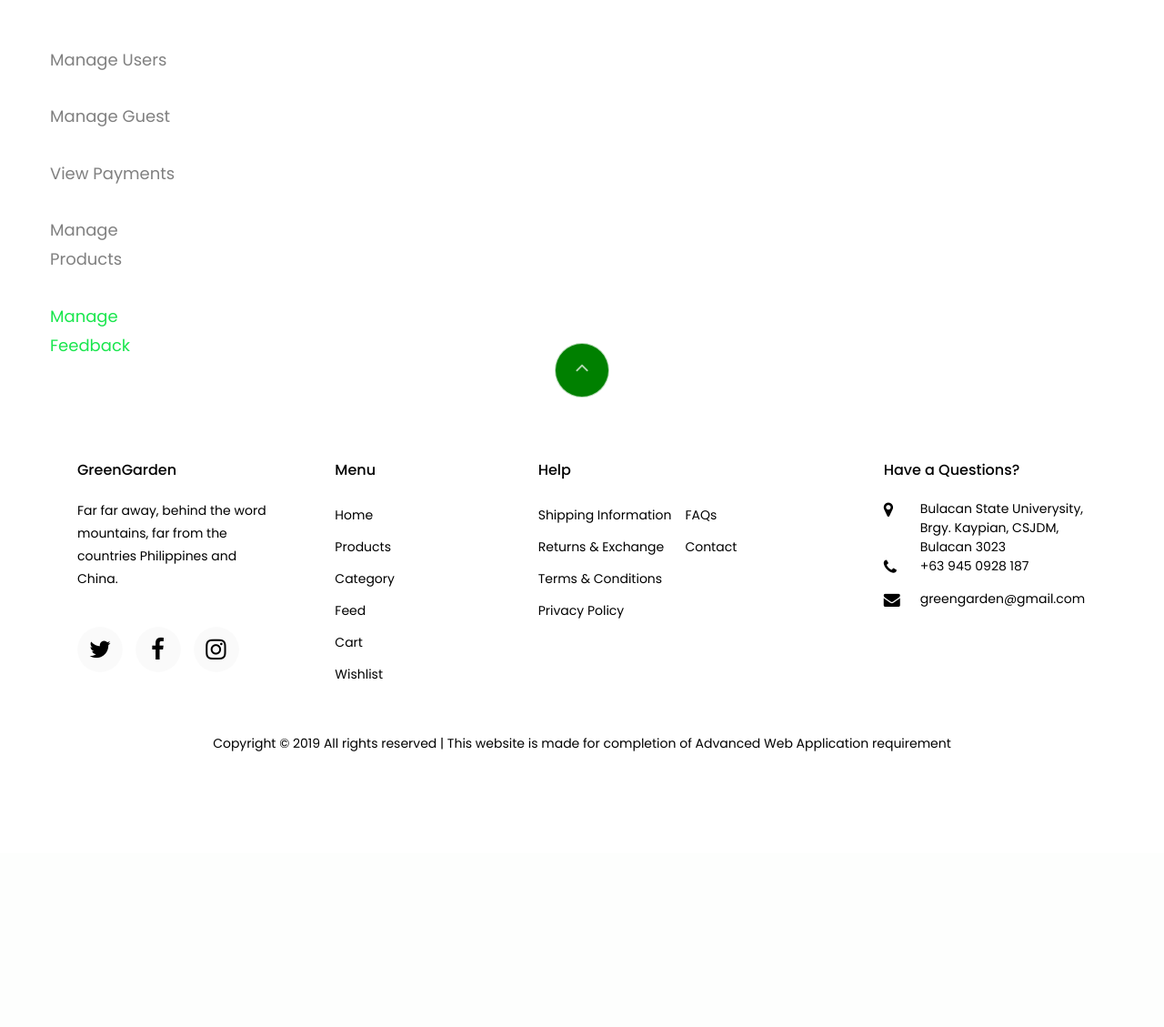
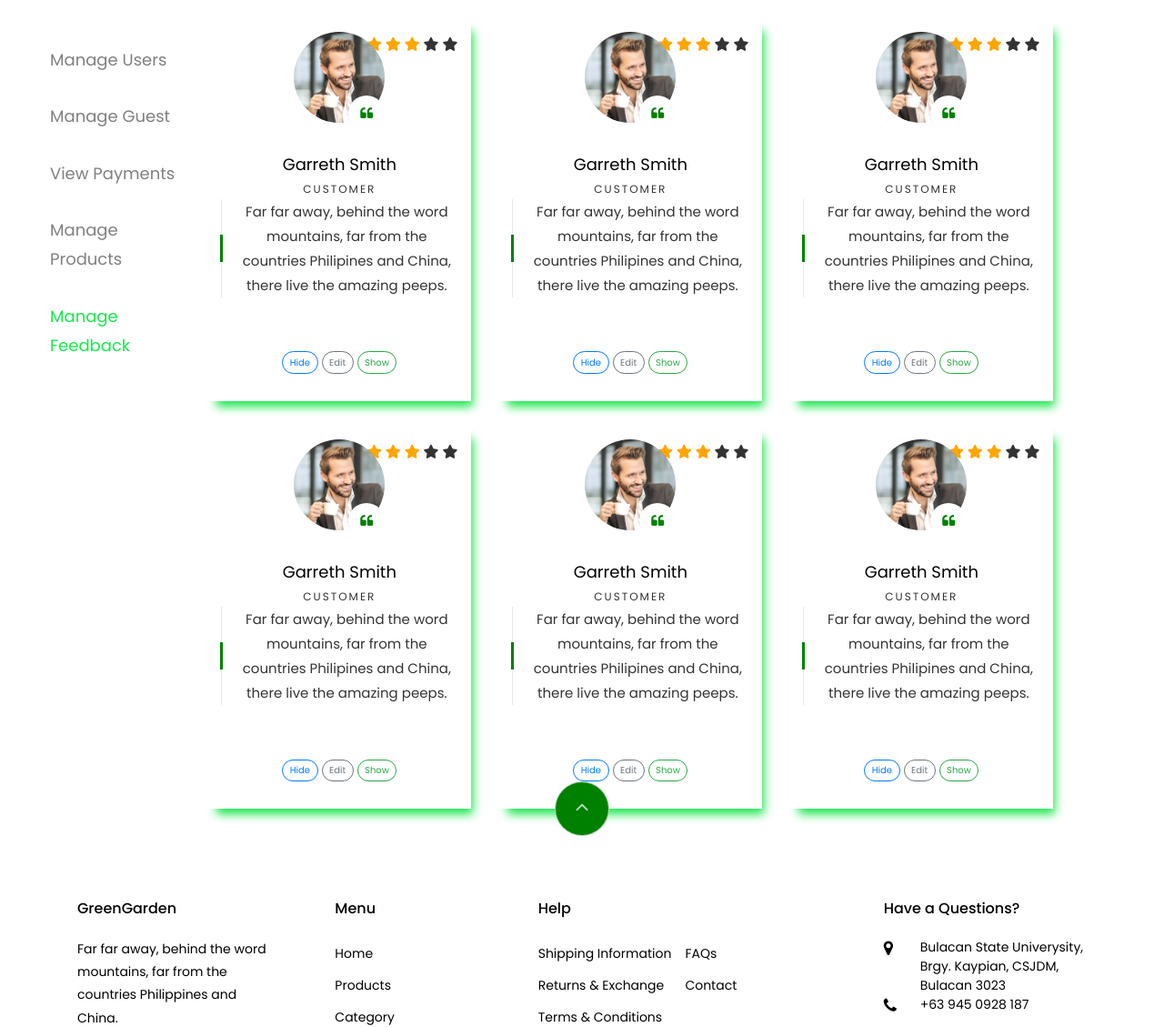
Before and after one commit to allanadan05/greengardenph, a PHP site: page /managefeedback.php in a window 1280 px wide. Shown: the part 94-1223 px from the top of the page at 91% size. Before the commit the page ends 920 px from the top, so only its background shows below. Run offline with PHP 8.4, Linux system fonts and the light colour scheme; some libraries are stand-ins or nearby versions; some web fonts are replaced.

Commit message:
users/admin

```diff
--- a/managefeedback.php
+++ b/managefeedback.php
@@ -88,7 +88,7 @@
     <!-- END nav -->
 
     <!-- CONTENT -->
-  <div class="container-fluid">
+ <div class="container-fluid">
     <div class="row">
         <!-- row -->
         <!-- SIDEBAR -->
@@ -106,6 +106,203 @@
         <!-- /SIDEBAR -->
 
         <!-- PANEL -->
+        <!-- 1st column -->
+        <div class="col-sm-3">
+            <!-- FIRST -->
+            <div class="item">
+                <div class="testimony-wrap p-4 pb-5">
+                    <div class="rating">
+                        <span class="fa fa-star checked"></span>
+                        <span class="fa fa-star checked"></span>
+                        <span class="fa fa-star checked"></span>
+                        <span class="fa fa-star"></span>
+                        <span class="fa fa-star"></span>
+                    </div>
+                    <div class="user-img mb-5" style="background-image: url(images/person_1.jpg)">
+                        <span class="quote d-flex align-items-center justify-content-center">
+                            <i class="icon-quote-left"></i>
+                        </span>
+                    </div>
+                    <div class="text text-center">
+                        <p class="name">Garreth Smith</p>
+                        <span class="position">Customer</span>
+                        <p class="mb-5 pl-4 line">
+                            Far far away, behind the word mountains, far from the countries Philipines and China, there
+                            live the amazing peeps.
+                        </p>
+                        <br />
+                        <button type="button" class="btn btn-outline-primary">Hide</button>
+                        <button type="button" class="btn btn-outline-secondary">Edit</button>
+                        <button type="button" class="btn btn-outline-success">Show</button>
+                    </div>
+                </div>
+            </div>
+            <!-- /FIRST -->
+            <br />
+            <!-- SECOND -->
+            <div class="item">
+                <div class="testimony-wrap p-4 pb-5">
+                    <div class="rating">
+                        <span class="fa fa-star checked"></span>
+                        <span class="fa fa-star checked"></span>
+                        <span class="fa fa-star checked"></span>
+                        <span class="fa fa-star"></span>
+                        <span class="fa fa-star"></span>
+                    </div>
+                    <div class="user-img mb-5" style="background-image: url(images/person_1.jpg)">
+                        <span class="quote d-flex align-items-center justify-content-center">
+                            <i class="icon-quote-left"></i>
+                        </span>
+                    </div>
+                    <div class="text text-center">
+                        <p class="name">Garreth Smith</p>
+                        <span class="position">Customer</span>
+                        <p class="mb-5 pl-4 line">
+                            Far far away, behind the word mountains, far from the countries Philipines and China, there
+                            live the amazing peeps.
+                        </p>
+                        <br />
+                        <button type="button" class="btn btn-outline-primary">Hide</button>
+                        <button type="button" class="btn btn-outline-secondary">Edit</button>
+                        <button type="button" class="btn btn-outline-success">Show</button>
+                    </div>
+                </div>
+            </div>
+            <!-- /SECOND-->
+        </div>
+        <!-- /1st column -->
+
+        <!-- 2nd column -->
+        <div class="col-sm-3">
+            <!-- FIRST -->
+            <div class="item">
+                <div class="testimony-wrap p-4 pb-5">
+                    <div class="rating">
+                        <span class="fa fa-star checked"></span>
+                        <span class="fa fa-star checked"></span>
+                        <span class="fa fa-star checked"></span>
+                        <span class="fa fa-star"></span>
+                        <span class="fa fa-star"></span>
+                    </div>
+                    <div class="user-img mb-5" style="background-image: url(images/person_1.jpg)">
+                        <span class="quote d-flex align-items-center justify-content-center">
+                            <i class="icon-quote-left"></i>
+                        </span>
+                    </div>
+                    <div class="text text-center">
+                        <p class="name">Garreth Smith</p>
+                        <span class="position">Customer</span>
+                        <p class="mb-5 pl-4 line">
+                            Far far away, behind the word mountains, far from the countries Philipines and China, there
+                            live the amazing peeps.
+                        </p>
+                        <br />
+                        <button type="button" class="btn btn-outline-primary">Hide</button>
+                        <button type="button" class="btn btn-outline-secondary">Edit</button>
+                        <button type="button" class="btn btn-outline-success">Show</button>
+                    </div>
+                </div>
+            </div>
+            <!-- /FIRST -->
+            <br />
+            <!-- SECOND -->
+            <div class="item">
+                <div class="testimony-wrap p-4 pb-5">
+                    <div class="rating">
+                        <span class="fa fa-star checked"></span>
+                        <span class="fa fa-star checked"></span>
+                        <span class="fa fa-star checked"></span>
+                        <span class="fa fa-star"></span>
+                        <span class="fa fa-star"></span>
+                    </div>
+                    <div class="user-img mb-5" style="background-image: url(images/person_1.jpg)">
+                        <span class="quote d-flex align-items-center justify-content-center">
+                            <i class="icon-quote-left"></i>
+                        </span>
+                    </div>
+                    <div class="text text-center">
+                        <p class="name">Garreth Smith</p>
+                        <span class="position">Customer</span>
+                        <p class="mb-5 pl-4 line">
+                            Far far away, behind the word mountains, far from the countries Philipines and China, there
+                            live the amazing peeps.
+                        </p>
+                        <br />
+                        <button type="button" class="btn btn-outline-primary">Hide</button>
+                        <button type="button" class="btn btn-outline-secondary">Edit</button>
+                        <button type="button" class="btn btn-outline-success">Show</button>
+                    </div>
+                </div>
+            </div>
+            <!-- /SECOND-->
+        </div>
+        <!-- /2nd column -->
+
+        <!-- 3rd column -->
+        <div class="col-sm-3">
+            <!-- FIRST -->
+            <div class="item">
+                <div class="testimony-wrap p-4 pb-5">
+                    <div class="rating">
+                        <span class="fa fa-star checked"></span>
+                        <span class="fa fa-star checked"></span>
+                        <span class="fa fa-star checked"></span>
+                        <span class="fa fa-star"></span>
+                        <span class="fa fa-star"></span>
+                    </div>
+                    <div class="user-img mb-5" style="background-image: url(images/person_1.jpg)">
+                        <span class="quote d-flex align-items-center justify-content-center">
+                            <i class="icon-quote-left"></i>
+                        </span>
+                    </div>
+                    <div class="text text-center">
+                        <p class="name">Garreth Smith</p>
+                        <span class="position">Customer</span>
+                        <p class="mb-5 pl-4 line">
+                            Far far away, behind the word mountains, far from the countries Philipines and China, there
+                            live the amazing peeps.
+                        </p>
+                        <br />
+                        <button type="button" class="btn btn-outline-primary">Hide</button>
+                        <button type="button" class="btn btn-outline-secondary">Edit</button>
+                        <button type="button" class="btn btn-outline-success">Show</button>
+                    </div>
+                </div>
+            </div>
+            <!-- /FIRST -->
+            <br />
+            <!-- SECOND -->
+            <div class="item">
+                <div class="testimony-wrap p-4 pb-5">
+                    <div class="rating">
+                        <span class="fa fa-star checked"></span>
+                        <span class="fa fa-star checked"></span>
+                        <span class="fa fa-star checked"></span>
+                        <span class="fa fa-star"></span>
+                        <span class="fa fa-star"></span>
+                    </div>
+                    <div class="user-img mb-5" style="background-image: url(images/person_1.jpg)">
+                        <span class="quote d-flex align-items-center justify-content-center">
+                            <i class="icon-quote-left"></i>
+                        </span>
+                    </div>
+                    <div class="text text-center">
+                        <p class="name">Garreth Smith</p>
+                        <span class="position">Customer</span>
+                        <p class="mb-5 pl-4 line">
+                            Far far away, behind the word mountains, far from the countries Philipines and China, there
+                            live the amazing peeps.
+                        </p>
+                        <br />
+                        <button type="button" class="btn btn-outline-primary">Hide</button>
+                        <button type="button" class="btn btn-outline-secondary">Edit</button>
+                        <button type="button" class="btn btn-outline-success">Show</button>
+                    </div>
+                </div>
+            </div>
+            <!-- /SECOND-->
+        </div>
+        <!-- /3rd column -->
 
         <!-- /PANEL -->
     </div>
--- a/stevenimport/style.css
+++ b/stevenimport/style.css
@@ -338,6 +338,17 @@ cursor: pointer;
     }
 
 
+    .item{
+        box-shadow: 6px 10px 10px -4px #19E64D;
+
+    }
+
+    .checked {
+      color: orange;
+    }
+    .rating{
+        float: right;
+    }
 
 /*=========================================================
 	users
@@ -407,7 +418,7 @@ cursor: pointer;
 
     font-size: 20px;
     color: #19e64d;
-    box-shadow: 6px 20px 50px 0px #19e64d;
+    box-shadow: 6px 20px 50px -5px gold;
 
 
 
--- a/vouchers.php
+++ b/vouchers.php
@@ -112,8 +112,8 @@
             <br>
             <div class="vouchers">
                 <h6>Green Garden</h6>
-                <p id="discount">₱ 50.00</p>
-                <p>Minimum Spend ₱500.00</p>
+                <p id="discount">₱ 100.00</p>
+                <p>Minimum Spend ₱1000.00</p>
                 <br><br>
                 <p id="dot">
                 <center><p>Valid from 2019-09-14 12:00AM - 2020-09-14 12:00AM</p></center>
```
